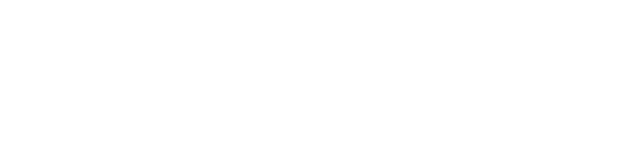
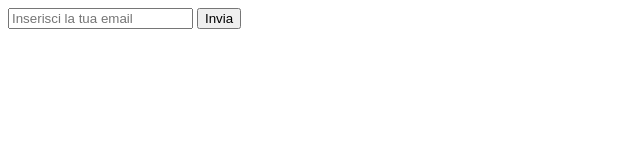
Before and after one commit to SimoneMenichetti/js-mail-dadi, a plain HTML site: page index.html in a window 1280 px wide. Shown: the whole page, without its empty margins (0-640 px from the left). Drawn offline with Linux system fonts and the light colour scheme.

Commit message:
feat: add js array list autorize

```diff
--- a/index.html
+++ b/index.html
@@ -8,6 +8,14 @@
 </head>
 <body>
 
+    <form action="#">
+        <input type="email" id="emailInput" placeholder="Inserisci la tua email" required>
+        <button type="submit">Invia</button>
+      </form>
+
+
+
+
     <!-- js link -->
     <script type="text/javascript" src="./js/mainjavascript.js"></script>
 </body>
--- a/js/mainjavascript.js
+++ b/js/mainjavascript.js
@@ -1,2 +1,20 @@
 // Mail :email:
 // Chiedi all’utente la sua email, controlla che sia nella lista di chi può accedere, stampa un messaggio appropriato sull’esito del controllo.
+
+
+
+// 1* //  Creazione Array contenente le email autorizzate
+
+const emailList = ["macgyver@example.com", "johncena@example.com", "chucknorris@example.com"];
+
+// 2* Chiedi all’utente la sua email,
+
+
+
+// controlla che sia nella lista di chi può accedere,
+
+
+
+
+
+// stampa un messaggio appropriato sull’esito del controllo.
```
